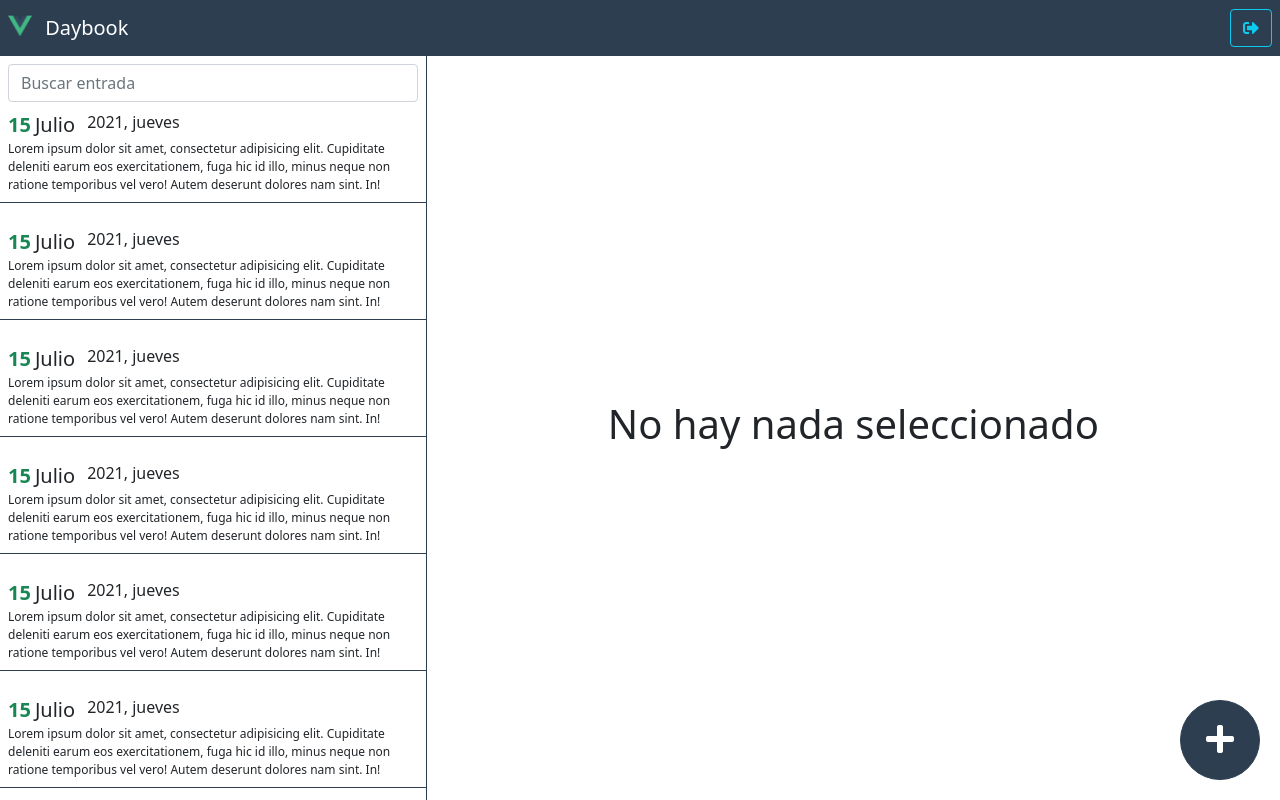
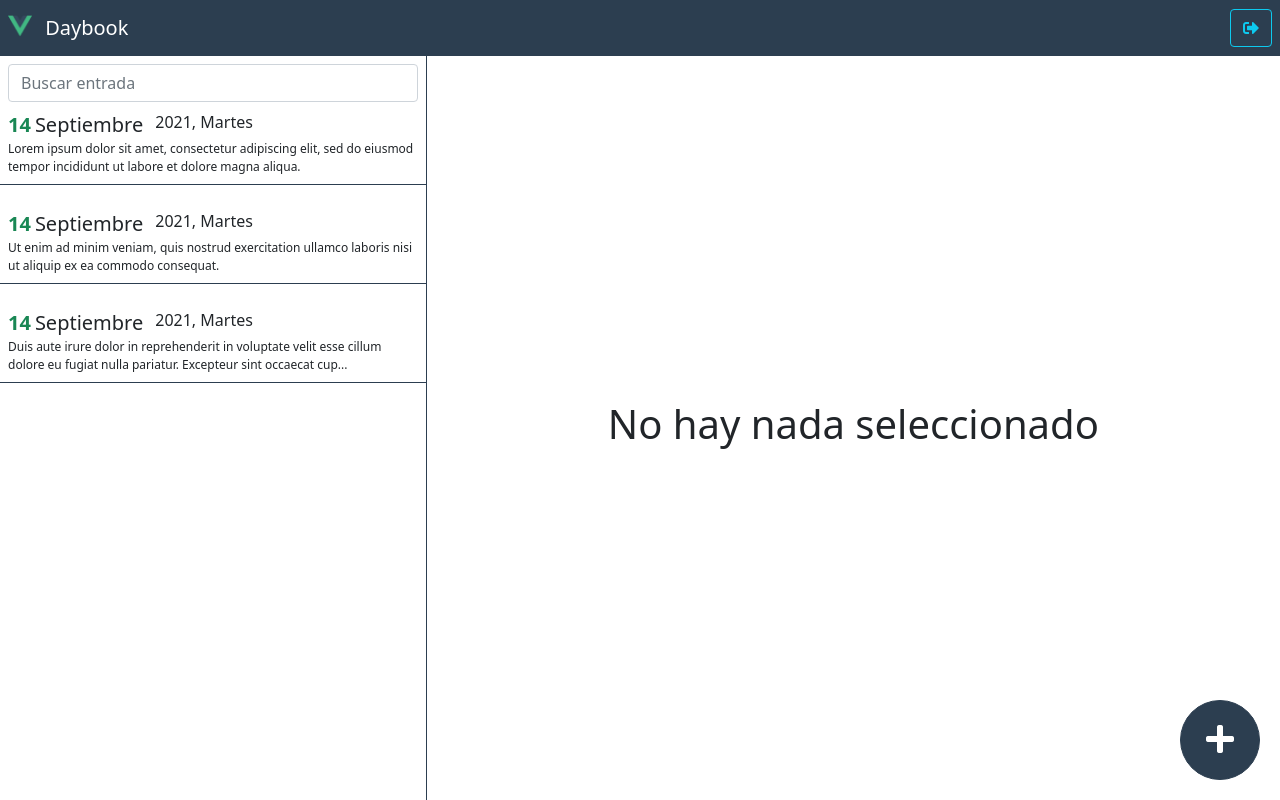
Before and after one commit to alvag/journalapp-vuejs, a Vue app: page /#/daybook in a window 1280 px wide. Built offline with nearby package versions, Linux system fonts and the light colour scheme.

Commit message:
Mostrar entrada en pantalla

```diff
--- a/src/modules/daybook/components/Entry.vue
+++ b/src/modules/daybook/components/Entry.vue
@@ -1,22 +1,39 @@
 <template>
     <div
         class="entry-container mb-3 p-2 pointer"
-        @click="$router.push({name: 'entry', params: {id: 10}})">
+        @click="$router.push({name: 'entry', params: {id: entry.id}})">
         <div class="entry-title d-flex">
-            <span class="text-success fs-5 fw-bold">15</span>
-            <span class="mx-1 fs-5">Julio</span>
-            <span class="mx-2 fw-light">2021, jueves</span>
+            <span class="text-success fs-5 fw-bold">{{ date.day }}</span>
+            <span class="mx-1 fs-5">{{ date.month }}</span>
+            <span class="mx-2 fw-light">{{ date.yearDay }}</span>
         </div>
 
         <div class="entry-description">
-            Lorem ipsum dolor sit amet, consectetur adipisicing elit. Cupiditate deleniti earum eos exercitationem, fuga hic id illo, minus neque non ratione temporibus vel vero! Autem deserunt dolores nam sint. In!
+            {{ shortText }}
         </div>
     </div>
 </template>
 
 <script>
+
+import getDayMonthYear from '@/modules/daybook/helpers/getDayMonthYear';
+
 export default {
-    name: 'Entry'
+    name: 'Entry',
+    props: {
+        entry: {
+            type: Object,
+            required: true
+        }
+    },
+    computed: {
+        shortText() {
+            return this.entry.text.length > 130 ? this.entry.text.substring( 0, 130 ) + '...' : this.entry.text;
+        },
+        date() {
+            return getDayMonthYear( this.entry.date );
+        }
+    }
 };
 </script>
 
--- a/src/modules/daybook/components/EntryList.vue
+++ b/src/modules/daybook/components/EntryList.vue
@@ -1,12 +1,14 @@
 <template>
     <div class="entry-list-container">
         <div class="px-2 pt-2">
-            <input type="text" class="form-control" placeholder="Buscar entrada">
+            <input v-model="term"
+                   class="form-control"
+                   placeholder="Buscar entrada" type="text">
         </div>
 
         <div class="entry-scrollarea">
-            <div v-for="item in 100" :key="item">
-                <Entry/>
+            <div v-for="entry in entriesByTerm" :key="entry.id">
+                <Entry :entry="entry"/>
             </div>
         </div>
     </div>
@@ -14,11 +16,24 @@
 
 <script>
 import { defineAsyncComponent } from 'vue';
+import { mapGetters } from 'vuex';
+import { getEntriesByTerm } from '@/modules/daybook/store/journal/journalGetters';
 
 export default {
     name: 'EntryList',
     components: {
         Entry: defineAsyncComponent( () => import('./Entry') )
+    },
+    computed: {
+        ...mapGetters( 'journal', ['getEntriesByTerm'] ),
+        entriesByTerm() {
+            return this.getEntriesByTerm( this.term );
+        }
+    },
+    data() {
+        return {
+            term: ''
+        };
     }
 };
 </script>
--- /dev/null
+++ b/src/modules/daybook/helpers/getDayMonthYear.js
@@ -0,0 +1,14 @@
+const months = ['Enero', 'Febrero', 'Marzo', 'Abril', 'Mayo', 'Junio', 'Julio', 'Agosto', 'Septiembre', 'Octubre', 'Noviembre', 'Diciembre'];
+const days = ['Domingo', 'Lunes', 'Martes', 'Miércoles', 'Jueves', 'Viernes', 'Sábado'];
+
+const getDayMonthYear = ( dateString ) => {
+	const date = new Date( dateString );
+
+	return {
+		day: date.getDate(),
+		month: months[ date.getMonth() ],
+		yearDay: `${date.getFullYear()}, ${days[ date.getDay() ]}`
+	};
+};
+
+export default getDayMonthYear;
--- a/src/modules/daybook/router/daybookRouter.js
+++ b/src/modules/daybook/router/daybookRouter.js
@@ -10,7 +10,12 @@ export default {
 		{
 			path: ':id',
 			name: 'entry',
-			component: () => import(/* webpackChunkName: "EntryView" */ '@/modules/daybook/views/EntryView')
+			component: () => import(/* webpackChunkName: "EntryView" */ '@/modules/daybook/views/EntryView'),
+			props: ( route ) => {
+				return {
+					id: route.params.id
+				};
+			}
 		}
 	]
 };
--- a/src/modules/daybook/store/journal/journalGetters.js
+++ b/src/modules/daybook/store/journal/journalGetters.js
@@ -1,3 +1,14 @@
-export const getEntriesByTerm = () => { };
+export const getEntriesByTerm = ( state ) => ( term = '' ) => {
+	if ( term.length === 0 ) {
+		return state.entries;
+	}
+	return state.entries.filter( entry => entry.text.toLowerCase().includes( term.toLowerCase() ) );
+};
 
-export const getEntryById = () => { };
+export const getEntryById = ( state ) => ( id ) => {
+	const entry = state.entries.find( entry => entry.id === Number( id ) );
+	if ( !entry ) {
+		return;
+	}
+	return { ...entry };
+};
--- a/src/modules/daybook/store/journal/journalState.js
+++ b/src/modules/daybook/store/journal/journalState.js
@@ -1,4 +1,23 @@
 export default () => ( {
 	isLoading: true,
-	entries: [1, 2, 3]
+	entries: [
+		{
+			id: 1,
+			date: new Date().toDateString(),
+			text: 'Lorem ipsum dolor sit amet, consectetur adipiscing elit, sed do eiusmod tempor incididunt ut labore et dolore magna aliqua.',
+			picture: null
+		},
+		{
+			id: 2,
+			date: new Date().toDateString(),
+			text: 'Ut enim ad minim veniam, quis nostrud exercitation ullamco laboris nisi ut aliquip ex ea commodo consequat.',
+			picture: null
+		},
+		{
+			id: 3,
+			date: new Date().toDateString(),
+			text: 'Duis aute irure dolor in reprehenderit in voluptate velit esse cillum dolore eu fugiat nulla pariatur. Excepteur sint occaecat cupidatat non proident, sunt in culpa qui officia deserunt mollit anim id est laborum.',
+			picture: null
+		}
+	]
 } )
--- a/src/modules/daybook/views/EntryView.vue
+++ b/src/modules/daybook/views/EntryView.vue
@@ -1,9 +1,9 @@
 <template>
     <div class="entry-title d-flex justify-content-between p-2">
         <div>
-            <span class="text-success fs-3 fw-bold">15</span>
-            <span class="fs-3 mx-1">Julio</span>
-            <span class="fs-4 mx-2 fw-light">2021, jueves</span>
+            <span class="text-success fs-3 fw-bold">{{ date.day }}</span>
+            <span class="fs-3 mx-1">{{ date.month }}</span>
+            <span class="fs-4 mx-2 fw-light">{{ date.yearDay }}</span>
         </div>
 
         <div>
@@ -22,7 +22,9 @@
     <hr>
 
     <div class="d-flex flex-column px-3 h-75">
-        <textarea class="form-control shadow-none" placeholder="¿Qué sucedió hoy?"></textarea>
+        <textarea v-model="entry.text"
+                  class="form-control shadow-none"
+                  placeholder="¿Qué sucedió hoy?"></textarea>
     </div>
 
     <img alt="entry picture"
@@ -34,11 +36,44 @@
 
 <script>
 import { defineAsyncComponent } from 'vue';
+import { mapGetters } from 'vuex';
+import getDayMonthYear from '@/modules/daybook/helpers/getDayMonthYear';
 
 export default {
     name: 'EntryView',
+    props: {
+        id: {
+            type: String,
+            required: true
+        }
+    },
+    daa() {
+        return {
+            entry: null
+        };
+    },
+    created() {
+        this.loadEntry();
+    },
+    computed: {
+        ...mapGetters( 'journal', ['getEntryById'] ),
+        date() {
+            return getDayMonthYear( this.entry.date );
+        }
+    },
     components: {
         Fab: defineAsyncComponent( () => import('../components/Fab') )
+    },
+    methods: {
+        loadEntry() {
+            const entry = this.getEntryById( this.id );
+            console.log( entry );
+            if ( !entry ) {
+                this.$router.push( { name: 'no-entry' } );
+            } else {
+                this.entry = entry;
+            }
+        }
     }
 };
 </script>
```
Also changed, not shown: .eslintrc.js.
